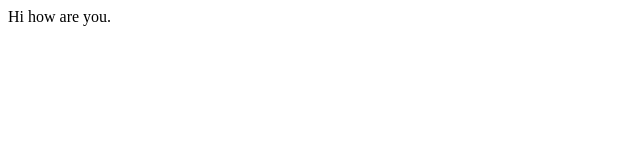
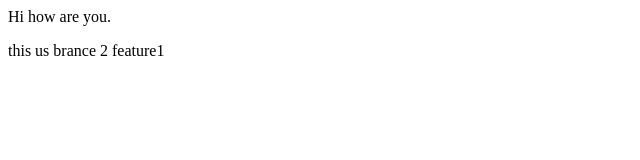
Before and after one commit to Sandy16-06/localrepo, a plain HTML site: page index.html in a window 1280 px wide. Shown: the whole page, without its empty margins (0-640 px from the left). Drawn offline with Linux system fonts and the light colour scheme.

Commit message:
branch added

```diff
--- a/index.html
+++ b/index.html
@@ -1 +1,2 @@
 <p>Hi how are you.</p>
+<p>this us brance 2 feature1</p>
```
